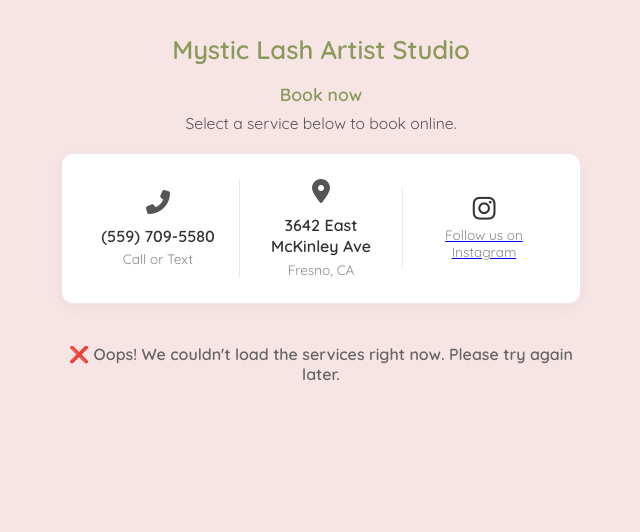
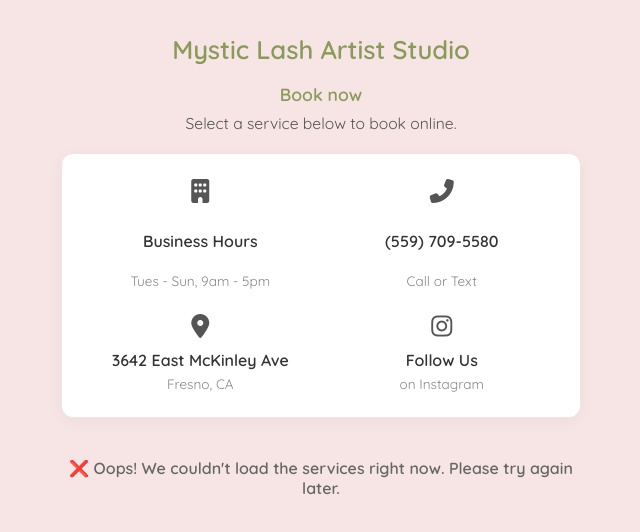
Before and after one commit to BaronJose/MysticStudio, a plain HTML site: page index.html in a window 1280 px wide. Shown: the whole page, without its empty margins (319-959 px from the left). Drawn offline with nearby package versions, Linux system fonts and the light colour scheme; no server answers.

Commit message:
fixed layout

```diff
--- a/index.html
+++ b/index.html
@@ -244,38 +244,29 @@
         /* Main container for the card */
         .contact-info-balanced {
             display: flex;
-            justify-content: space-around;
-            align-items: center;
-            /* Vertically align items in the center */
+            flex-wrap: wrap;
+            /* CHANGED: Allows items to wrap to the next line */
+            gap: 25px 15px;
+            /* CHANGED: Adds vertical and horizontal spacing between items */
+
             background-color: #ffffff;
             border-radius: 12px;
-            padding: 25px 15px;
+            padding: 25px;
+            /* Adjusted padding */
             border: 1px solid #f0e4e7;
-            /* Soft border as in mockup */
             box-shadow: 0 4px 15px rgba(0, 0, 0, 0.04);
-            text-align: center;
             max-width: 600px;
-            /* Adjust width as needed */
             margin: 20px auto;
-            /* Center the card on the page */
         }
 
-        /* Styles for each of the three columns */
+        /* Styles for each of the four columns */
         .contact-column {
-            flex: 1;
-            /* Each column takes up equal space */
+            flex: 1 1 45%;
             display: flex;
             flex-direction: column;
             align-items: center;
-            justify-content: center;
-            padding: 0 10px;
-            min-height: 80px;
-            /* Ensures all columns have a consistent height */
-        }
-
-        /* Adds the vertical divider line between columns */
-        .contact-column+.contact-column {
-            border-left: 1px solid #f0e4e7;
+            justify-content: space-between;
+            text-align: center;
         }
 
         /* Shared style for the top icons (phone, map) */
@@ -327,6 +318,40 @@
             color: #d4a5b1;
             /* Hover color */
         }
+
+        /* This styles the link that wraps the icon and text */
+        .contact-social-link {
+            display: flex;
+            flex-direction: column;
+            align-items: center;
+            text-decoration: none;
+            /* This ensures it takes up the full space like the other columns */
+            flex-grow: 1;
+            justify-content: center;
+        }
+
+        /* This updates the Instagram icon to be larger, matching our design */
+        /* It also correctly targets the icon inside the link */
+        .contact-social-link .fab.fa-instagram {
+            font-size: 36px;
+            /* Increased from 26px */
+            margin-bottom: 8px;
+            /* Adds space between icon and text */
+            color: #333;
+            transition: color 0.2s ease-in-out;
+        }
+
+        /* This styles the helper text inside the link */
+        .contact-social-link .contact-helper-text {
+            font-weight: 500;
+            transition: color 0.2s ease-in-out;
+        }
+
+        /* This creates the hover effect for the whole Instagram block */
+        .contact-social-link:hover .fa-instagram,
+        .contact-social-link:hover .contact-helper-text {
+            color: #d4a5b1;
+        }
     </style>
 </head>
 
@@ -340,7 +365,11 @@
 
         <!-- Contact card: placed under the booking instruction for easy access -->
         <section class="contact-info-balanced" aria-label="Contact information">
-
+            <div class="contact-column">
+                <i class="fas fa-building contact-icon" aria-hidden="true"></i>
+                <p class="contact-main-text">Business Hours</p>
+                <p class="contact-helper-text">Tues - Sun, 9am - 5pm</p>
+            </div>
             <div class="contact-column">
                 <i class="fas fa-phone-alt contact-icon" aria-hidden="true"></i>
                 <a class="contact-main-text" href="tel:+15597095580">(559) 709-5580</a>
@@ -358,12 +387,14 @@
             </div>
 
             <div class="contact-column">
-                <a class="contact-social-link" href="https://www.instagram.com/mysticlashartiststudio" target="_blank"
-                    rel="noopener noreferrer" aria-label="Follow us on Instagram">
-                    <i class="fab fa-instagram social-icon"></i>
-                    <p class="contact-helper-text">Follow us on Instagram</p>
-                </a>
-            </div>
+                <div class="contact-column">
+                    <i class="fab fa-instagram contact-icon" aria-hidden="true"></i>
+                    <a class="contact-main-text" href="https://www.instagram.com/mysticlashartiststudio" target="_blank"
+                        rel="noopener noreferrer">
+                        Follow Us
+                    </a>
+                    <p class="contact-helper-text">on Instagram</p>
+                </div>
         </section>
 
         <div id="services-container">
```
